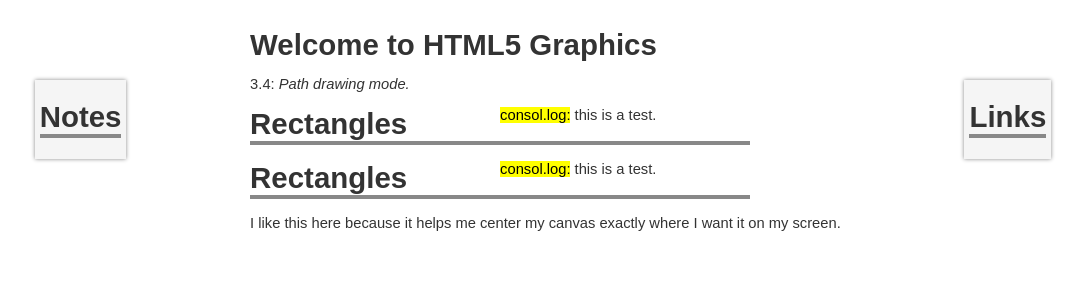
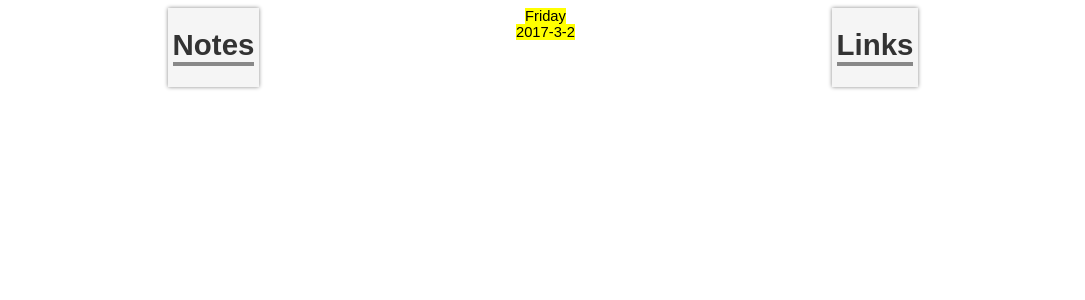
Before and after one commit to YarmitLearns/new-tab, a Flask app: template main/templates/test.html in a window 1280 px wide. Shown: the top 300 px of the page, without its empty margins (97-1182 px from the left). Run offline with Flask 2, Linux system fonts and the light colour scheme; the template is opened without the code that fills it, so the values that code supplies are empty.

Commit message:
made HTML/CSS acceptable enough to continue work on backend

```diff
--- a/development/c_heat_map/templates/pride.html
+++ b/development/c_heat_map/templates/pride.html
@@ -24,7 +24,7 @@
         <br> {{ row }}
     {% endfor %}
 
-<!-- 	<script>
+<!--    <script>
     function sendTimeToServer(param){
         var time = new Date();
         param.value = time;
--- a/main/main.py
+++ b/main/main.py
@@ -1,5 +1,6 @@
 '''
 TODO:
+-transpher sqlite to mysql
 -get notes working
 -get prides working
 -get links displayed
--- a/main/templates/studyWeek.css
+++ b/main/templates/studyWeek.css
@@ -11,15 +11,13 @@ body {
     padding: 5px;
     box-shadow: 0 0 4px #888888;
     max-width: 400px;
-
-
 }
 
 header h1 {
     margin-bottom: .2em;
 }
 
-#flexy {
+#underline {
     display: flex;
     box-shadow: 0px 4px #888888;
     max-width: 500px;
@@ -27,9 +25,10 @@ header h1 {
     margin-bottom: 20px;
     margin-top: 15px;
 }
-#flexy * {
+#underline * {
     margin: 0px;
 }
-#title, #log {
-    flex: 1;
+
+#test {
+    text-align: center;
 }
--- a/main/templates/test.html
+++ b/main/templates/test.html
@@ -10,39 +10,52 @@
 
     <div id="notes">
         <header>
-	    	<div id="flexy">
+            <div id="underline">
                 <h1 id='title'>Notes</h1>
-			<div id="flexy">
+            <div id="underline">
         </header>
     </div>
 
     <div id="heatMap">
         <header>
-	    	<h1>Welcome to HTML5 Graphics</h1>
-	    	<p>3.4: <em>Path drawing mode.</em></p>
+            <div id='test'><mark id='day'>FRIDAY<br>2017-02-02</mark></div>
         </header>
 
-	    <div id='content'>
-	    <div id="flexy">
-	    	<h1 id="title">Rectangles</h1>
-	    	<p id="log"><mark>consol.log:</mark> <span id="cons">this is a test.</span></p>
+        <div id='conent'>
+
         </div>
 
-	    <div id="flexy">
-	    	<h1 id="title">Rectangles</h1>
-	    	<p id="log"><mark>consol.log:</mark> <span id="cons">this is a test.</span></p>
-	    </div>
-		</div>
-
-	    <footer>I like this here because it helps me center my canvas exactly where I want it on my screen.</footer>
     </div>
 
     <div id="links">
         <header>
-	    	<div id="flexy">
+            <div id="underline">
                 <h1 id='title'>Links</h1>
-			<div id="flexy">
+            <div id="underline">
         </header>
     </div>
+
+<script>
+
+var d = new Date();
+var weekday = new Array(7);
+weekday[0] =  "Sunday";
+weekday[1] = "Monday";
+weekday[2] = "Tuesday";
+weekday[3] = "Wednesday";
+weekday[4] = "Thursday";
+weekday[5] = "Friday";
+weekday[6] = "Saturday";
+
+var wDay = weekday[d.getDay()];
+var nyDay = d.getFullYear();
+var ndDay = d.getDate();
+var nmDay = d.getMonth() + 1;
+
+curDate = document.getElementById('day');
+curDate.innerHTML = wDay + "<br>" + nyDay+"-"+ndDay+"-"+nmDay
+
+
+</script>
 </body>
 </html>
```
Also changed, not shown: development/a_notes/notes.db, development/c_heat_map/heatmap.db, 1 other file. Lines whose indentation alone changed are shown as unchanged.
